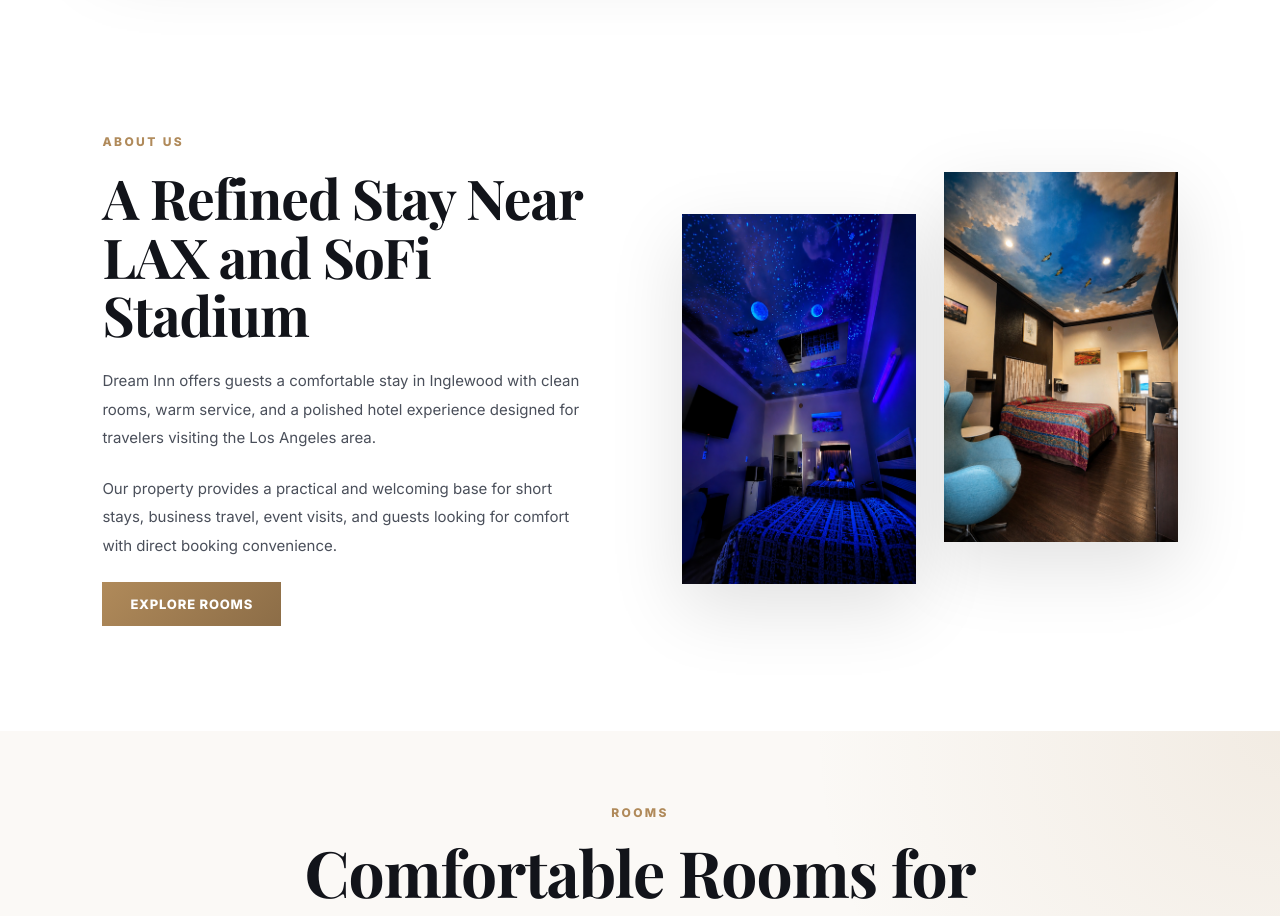
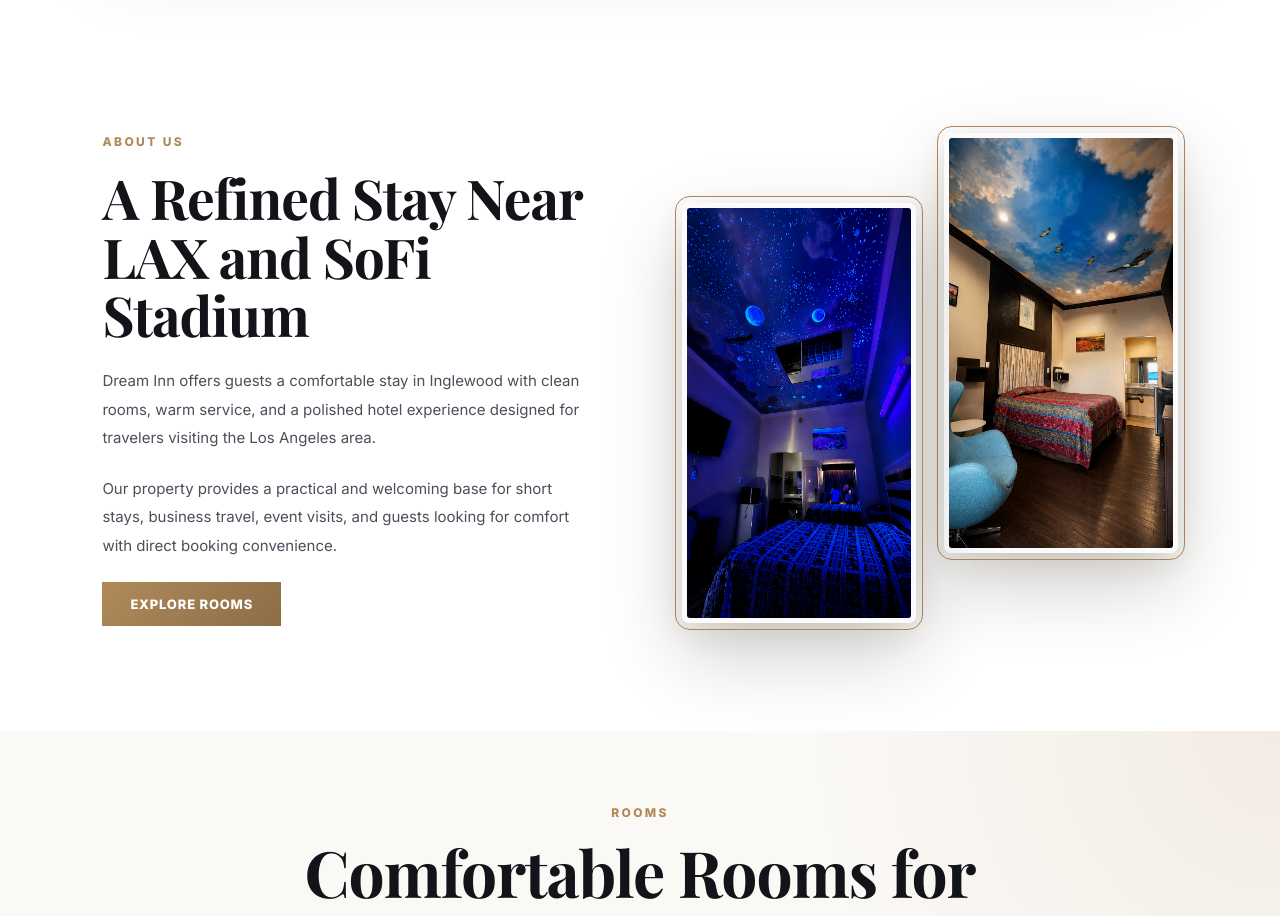
Before and after one commit to meetx00719/dream-inn-website, a React (Vite) app: page / in a window 1280 px wide. Shown: the part 1160-2076 px from the top of the page. Built offline with nearby package versions, Linux system fonts and the light colour scheme; a web font is replaced by a local one.

Commit message:
Hero text

```diff
--- a/src/index.css
+++ b/src/index.css
@@ -528,15 +528,38 @@
 
 .aboutImages img {
   width: 100%;
-  height: 370px;
+  height: 420px;
   object-fit: cover;
-  box-shadow: 0 24px 70px rgba(0, 0, 0, 0.12);
+
+  border-radius: 8px;
+
+  border: 5px solid rgba(255, 255, 255, 0.85);
+  outline: 1.5px solid var(--gold);
+  outline-offset: 6px;
+
+  box-shadow:
+    0 30px 80px rgba(0, 0, 0, 0.2),
+    0 10px 30px rgba(176, 138, 90, 0.15);
+
+  filter: brightness(0.96) contrast(1.05);
+
+  transition: all 0.5s ease;
+}
+.aboutImages img:hover {
+  transform: scale(1.05) translateY(-6px);
+  box-shadow:
+    0 40px 100px rgba(0, 0, 0, 0.28),
+    0 15px 40px rgba(176, 138, 90, 0.25);
 }
 
 .aboutImages img:first-child {
-  margin-top: 42px;
+  transform: translateY(35px);
+  z-index: 2;
 }
 
+.aboutImages img:last-child {
+  transform: translateY(-35px);
+}
 /* ROOMS */
 #rooms {
   scroll-margin-top: 100px;
@@ -1290,3 +1313,10 @@
     letter-spacing: 2px;
   }
 }
+@media (max-width: 900px) {
+  .aboutImages img {
+    height: 260px;
+    transform: none !important;
+    outline-offset: 4px;
+  }
+}
```
